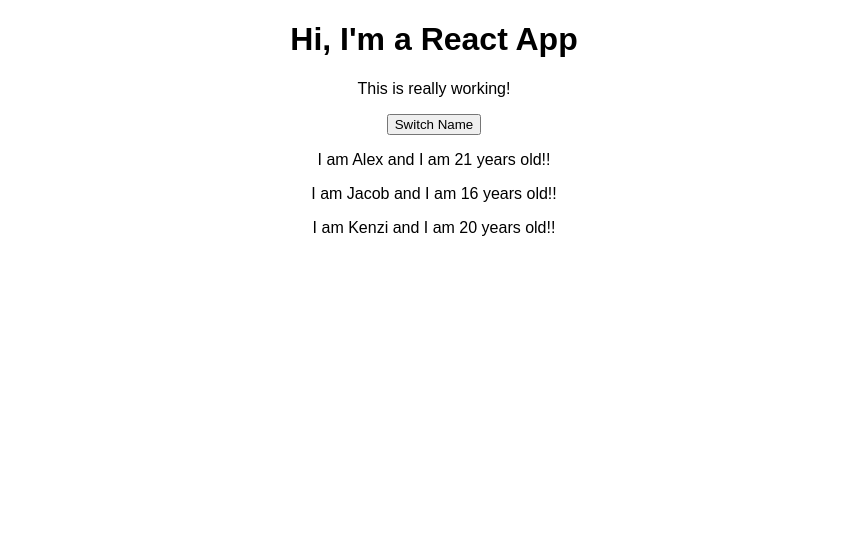
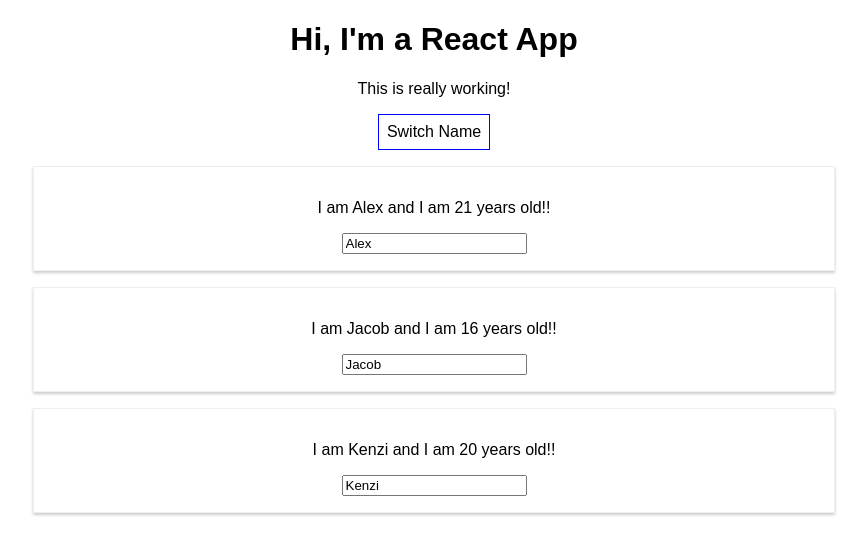
Before and after one commit to alex-valdez/React-Stuff, a React (Create React App) app in the folder base-react/: page / in a window 1280 px wide. Shown: the top 554 px of the page, without its empty margins (206-1073 px from the left). Built offline with nearby package versions, Linux system fonts and the light colour scheme.

Commit message:
From Section 3

```diff
--- a/base-react/src/App.js
+++ b/base-react/src/App.js
@@ -15,26 +15,51 @@
     otherState: 'some other value'
   }
 
-  switchNameHandler = () => {
+  switchNameHandler = (newName) => {
 
       this.setState(
         {persons: [
-          { name: 'Daqwan', age: 21 },
+          { name: newName, age: 21 },
           { name: 'Jacob', age: 16 },
           { name: 'Kenzi', age: 18 },
         ]}
       )
   }
 
+  nameChangedHandler = (event) => {
+    this.setState(
+      {persons: [
+        { name: 'Alex', age: 21 },
+        { name: event.target.value, age: 16 },
+        { name: 'Kenzi', age: 20 },
+      ]}
+    )
+  }
+
+
+
 
 
   render() {
+
+
+      const style = {
+        backgroundColor: 'white',
+        font: 'inherit',
+        border: '1px solid blue',
+        padding: '8px',
+        cursor: 'pointer',
+      }
+
     return (
       <div className="App">
         <h1>Hi, I'm a React App</h1>
         <p>This is really working!</p>
 
-        <button onClick={this.switchNameHandler}>Switch Name</button>
+        <button
+        onClick={() => this.switchNameHandler('Hello')}
+        style={style}
+        >Switch Name</button>
 
         <Person
           name={this.state.persons[0].name}
@@ -43,6 +68,8 @@
         <Person
           name={this.state.persons[1].name}
           age={this.state.persons[1].age}
+          click={this.switchNameHandler.bind(this,'Max!')}
+          changed={this.nameChangedHandler}
           />
         <Person
           name={this.state.persons[2].name}
--- /dev/null
+++ b/base-react/src/Person/Person.css
@@ -0,0 +1,8 @@
+.Person {
+    width: 60%;
+    margin: 16px auto;
+    border: 1px solid #eee;
+    box-shadow: 0 2px 3px #ccc;
+    padding: 16px;
+    text-align: center;
+}
--- a/base-react/src/Person/Person.js
+++ b/base-react/src/Person/Person.js
@@ -1,11 +1,12 @@
 import React from 'react';
+import './Person.css';
 
 const person = (props) => {
     return (
-        <div>
+        <div className="Person">
             <p onClick={props.click}>I am {props.name} and I am {props.age} years old!!</p>
             <p>{props.children}</p>
-
+            <input type="text" onChange={props.changed} value={props.name}/>
         </div>
     )
 }
```
Also changed, not shown: 1 other file (tests, documents, lock files or other folders).
